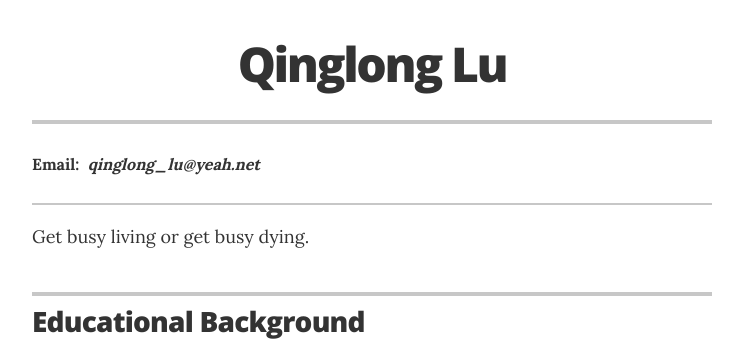
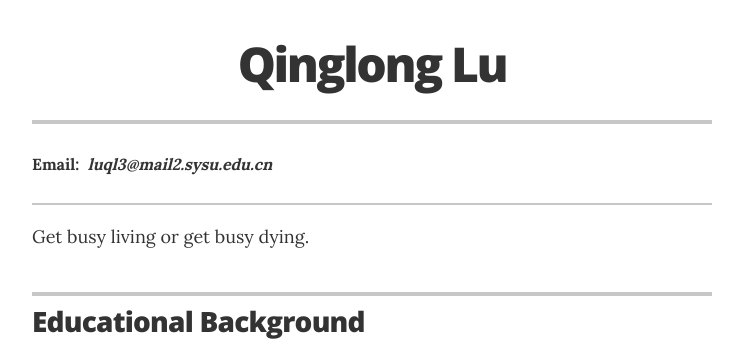
Before and after one commit to LastStriker/LastStriker.github.io, a Jekyll site: the page built from index.html, in a window 1280 px wide and 900 px high. Shown: the top 348 px of the window, without its empty margins (268-1011 px from the left). Built offline with Jekyll 4.4.1, drawn with Linux system fonts in a browser that asks for light colours.

Commit message:
CV version 1

```diff
--- a/_config.yml
+++ b/_config.yml
@@ -1,5 +1,5 @@
 # Site settings
-title: "My CV"
+title: "Qinglong Lu's CV"
 description: "Jekyll and GitHub Pages sites."
 
 # Build settings
@@ -12,7 +12,7 @@ sass:
 resume_avatar:                  "false"
 resume_name:                    "Qinglong Lu"
 resume_title:                   " "
-resume_contact_email:           "Qinglong_Lu@yeah.net"
+resume_contact_email:           "luql3@mail2.sysu.edu.cn"
 resume_contact_telephone:       "188-2607-3692"
 resume_contact_address:         " "
 resume_header_contact_info:     " "
--- a/_data/recognitions.yml
+++ b/_data/recognitions.yml
@@ -24,19 +24,19 @@
   summary:
 
 - award: Second Prize
-  competition: Software Design Competition, &nbsp;
+  competition: Software Design Competition,&nbsp;
   organization: SYSU
   year: Oct, 2016
   summary:  I teamed up with a classmate, and we designed a small program to predict travel time based on previous data.
 
 - award: Second Prize
-  competition: Competition of Transport Science and Technology for Students, &nbsp;
+  competition: Competition of Transport Science and Technology for Students,&nbsp;
   organization: SYSU
   year: Mar, 2017
   summary: I teamed up with four classmates, and we made an Android-based mobile application which used as expressway emergency guidance.
 
 - award: Honorable Mention
-  competition: Mathematic Contest In Modeling, &nbsp;
+  competition: Mathematic Contest In Modeling,&nbsp;
   organization: USA
   year: Apr, 2017
   summary: I teamed up with two classmates, and we chose the problem C which required us to work out a model to measure the difference of traffic because of the introduction of self-driving vehicles.
--- a/_layouts/resume.html
+++ b/_layouts/resume.html
@@ -28,7 +28,7 @@
 
 
           <h2 class="header-title" itemprop="jobTitle">{{ site.resume_title }}</h2>
-          <h4 class="resume-item-details award-title" itemprop="description"><b>Email: &nbsp;</b><i>qinglong_lu@yeah.net</i></h4>
+          <h4 class="resume-item-details award-title" itemprop="description"><b>Email: &nbsp;</b><i>luql3@mail2.sysu.edu.cn</i></h4>
 
         </div>
 
```
